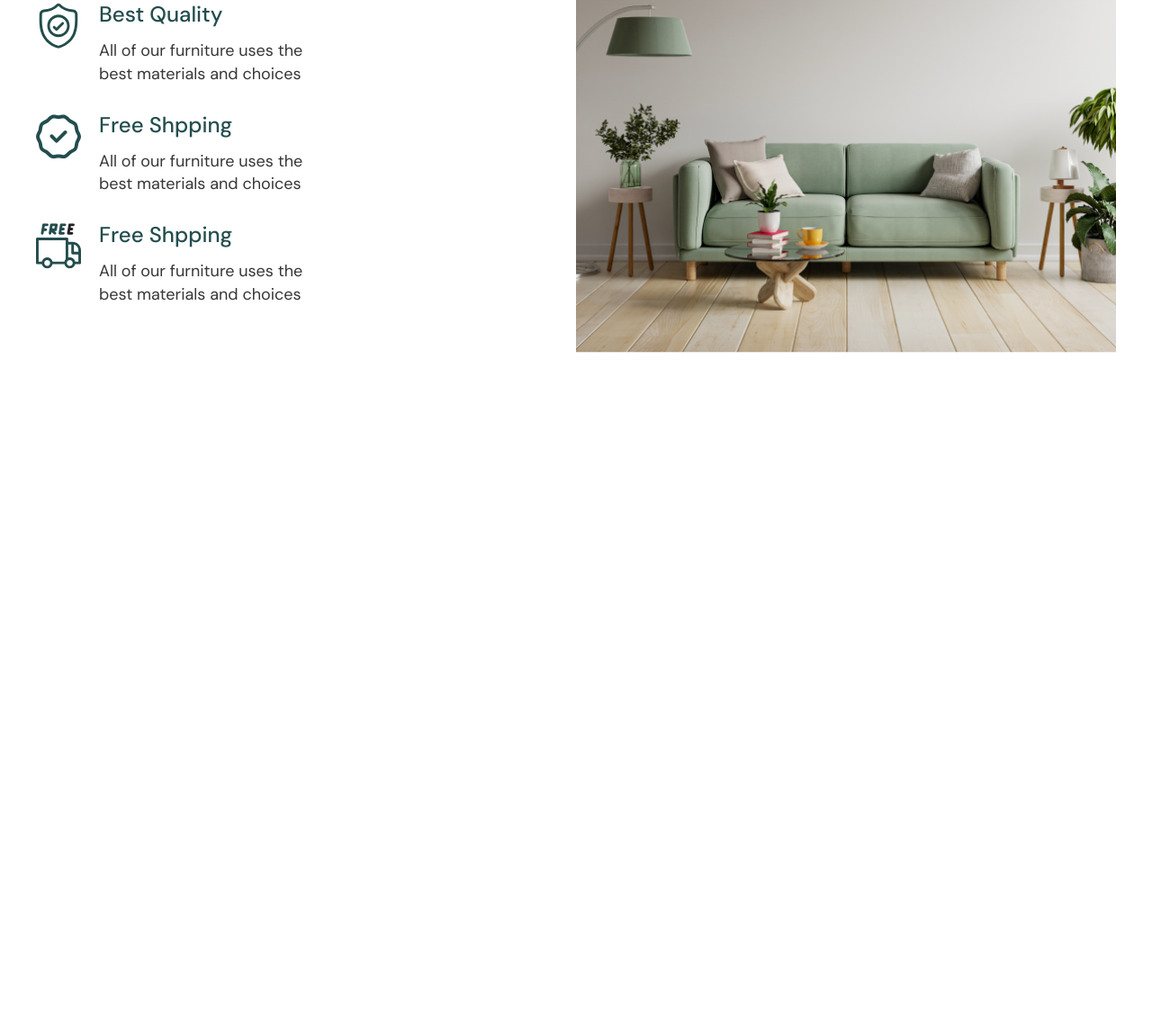
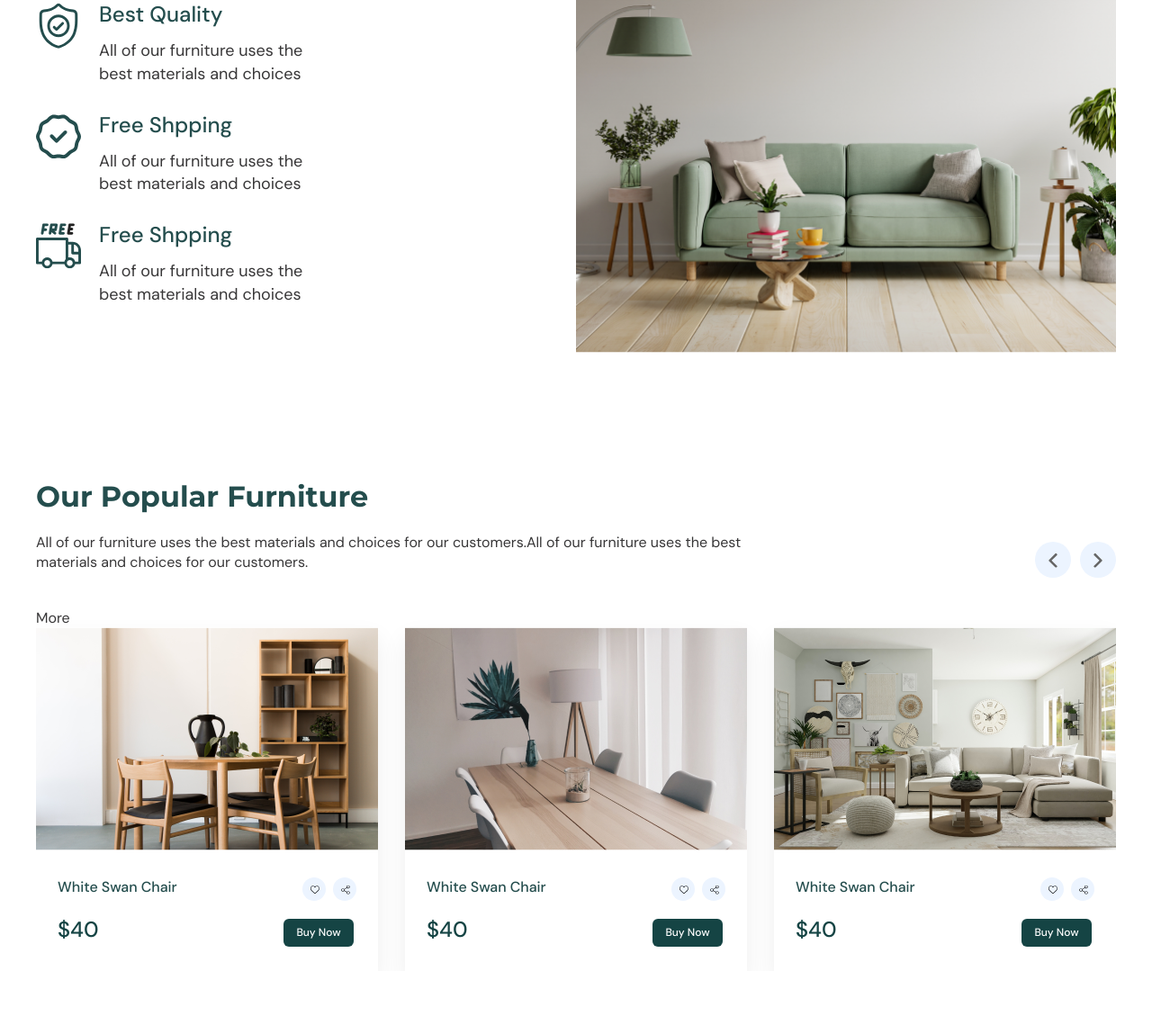
Before and after one commit to progdidi/dudeshape, a website: page app/index.html in a window 1280 px wide. Shown: the part 1409-2558 px from the top of the page at 90% size. Before the commit the page ends 1871 px from the top, so only its background shows below. Drawn offline with Linux system fonts and the light colour scheme.

Commit message:
feat: feat popular section

```diff
--- a/app/index.html
+++ b/app/index.html
@@ -106,6 +106,92 @@
     </div>
    </section>
 
+   <section class="popular">
+    <div class="container">
+        <div class="popular__inner">
+            <h2 class="section-title popular__title">Our Popular Furniture</h2>
+            <p class="popular__text">All of our furniture uses the best materials and choices for our customers.All of our furniture uses the best materials and choices for our customers.</p>
+
+            <div class="popular-slider">
+                <a href="" class="furniture__items-link">More</a>
+                <div class="furniture__items">
+                    <div class="furniture-item">
+                        <img src="images/catalog/cat1.png" alt="" class="furniture-item__img">
+                        <div class="furniture-item__about">
+                            <div class="furniture-item__descr">
+                                <p class="furniture-item__title">White Swan Chair </p>
+                                <p class="furniture-item__price">$40</p>
+                            </div>
+                            <div class="furniture-item__buttons">
+                                <button class="furniture-item__btn">
+                                    <img src="icons/like.svg" alt="" class="furniture-item__btn-img">
+                                </button>
+                                <button class="furniture-item__btn">
+                                    <img src="icons/share.svg" alt="" class="furniture-item__btn-img">
+                                </button>
+                                <button class="furniture-item__buy-btn">
+                                    Buy Now
+                                </button>
+                            </div>
+                        </div>
+
+                    </div>
+                    <div class="furniture-item">
+                        <img src="images/catalog/cat2.png" alt="" class="furniture-item__img">
+                        <div class="furniture-item__about">
+                            <div class="furniture-item__descr">
+                                <p class="furniture-item__title">White Swan Chair </p>
+                                <p class="furniture-item__price">$40</p>
+                            </div>
+                            <div class="furniture-item__buttons">
+                                <button class="furniture-item__btn">
+                                    <img src="icons/like.svg" alt="" class="furniture-item__btn-img">
+                                </button>
+                                <button class="furniture-item__btn">
+                                    <img src="icons/share.svg" alt="" class="furniture-item__btn-img">
+                                </button>
+                                <button class="furniture-item__buy-btn">
+                                    Buy Now
+                                </button>
+                            </div>
+                        </div>
+                    </div>
+                    <div class="furniture-item">
+                        <img src="images/catalog/cat3.png" alt="" class="furniture-item__img">
+                        <div class="furniture-item__about">
+                            <div class="furniture-item__descr">
+                                <p class="furniture-item__title">White Swan Chair </p>
+                                <p class="furniture-item__price">$40</p>
+                            </div>
+                            <div class="furniture-item__buttons">
+                                <button class="furniture-item__btn">
+                                    <img src="icons/like.svg" alt="" class="furniture-item__btn-img">
+                                </button>
+                                <button class="furniture-item__btn">
+                                    <img src="icons/share.svg" alt="" class="furniture-item__btn-img">
+                                </button>
+                                <button class="furniture-item__buy-btn">
+                                    Buy Now
+                                </button>
+                            </div>
+                        </div>
+                    </div>
+                </div>
+
+                <div class="popular-slider__buttons">
+                    <button class="popular-slider__btn">
+                        <img src="icons/prev.svg" alt="" class="popular-slider__btn-img">
+                    </button>
+                    <button class="popular-slider__btn">
+                        <img src="icons/next.svg" alt="" class="popular-slider__btn-img">
+                    </button>
+                </div>
+            </div>
+        </div>
+
+    </div>
+   </section>
+
 
 
     <script src="js/main.js"></script>
--- /dev/null
+++ b/app/scss/blocks/_popular.scss
@@ -0,0 +1,101 @@
+.popular {
+    padding: 70px 0;
+    &__inner {
+        position: relative;
+        .popular__title {
+            margin-bottom: 20px;
+        }
+        .popular__text {
+            max-width: 70%;
+            margin-bottom: 40px;
+        }
+        .popular-slider {
+            overflow: hidden;
+        }
+        .furniture__items {
+            display: flex;
+            gap: 30px;
+            .furniture-item {
+                box-shadow: 0 13px 26px 0 rgba(0, 0, 0, 0.07);
+                min-width: 380px;
+                .furniture-item__about {
+                    padding: 30px 24px;
+                    display: flex;
+                    justify-content: space-between;
+                    position: relative;
+                    .furniture-item__descr {
+                        .furniture-item__title {
+                            font-weight: 500;
+                            color: #244d4d;
+                            margin-bottom: 21px;
+                        }
+                        .furniture-item__price {
+                            font-weight: 500;
+                            font-size: 24px;
+                            line-height: 129%;
+                            color: #154444;
+                        }
+                    }
+
+                    .furniture-item__buttons {
+                        display: flex;
+                        gap: 8px;
+                        flex-wrap: wrap;
+                        margin-bottom: 21px;
+                        .furniture-item__btn {
+                            width: 26px;
+                            height: 26px;
+                            border-radius: 100%;
+                            background-color: #ecf4ff;
+                            display: flex;
+                            justify-content: center;
+                            align-items: center;
+                            transition: all 0.3s;
+                            &:hover {
+                                background-color: #ef5423;
+                            }
+
+                        }
+                        .furniture-item__buy-btn {
+                            border-radius: 6px;
+                            width: 78px;
+                            background-color: var(--main-color);
+                            color: var(--white-color);
+                            padding: 5px 0;
+                            text-align: center;
+                            font-weight: 500;
+                            font-size: 12px;
+                            line-height: 175%;
+                            position: absolute;
+                            bottom: 27px;
+                            right: 27px;
+                        }
+                    }
+
+                }
+
+            }
+        }
+
+
+        .popular-slider__buttons {
+            position: absolute;
+            top: 70px;
+            right: 0;
+            display: flex;
+            gap: 10px;
+            align-items: center;
+            .popular-slider__btn {
+                width: 40px;
+                height: 40px;
+                display: flex;
+                justify-content: center;
+                align-items: center;
+                background-color: #ecf4ff;
+                border-radius: 50%;
+            }
+        }
+
+    }
+
+}
--- a/app/scss/style.scss
+++ b/app/scss/style.scss
@@ -7,3 +7,4 @@
 @use './blocks/promo';
 @use './blocks/clients';
 @use './blocks/about';
+@use './blocks/popular';
```
Also changed, not shown: app/css/style.min.css.
